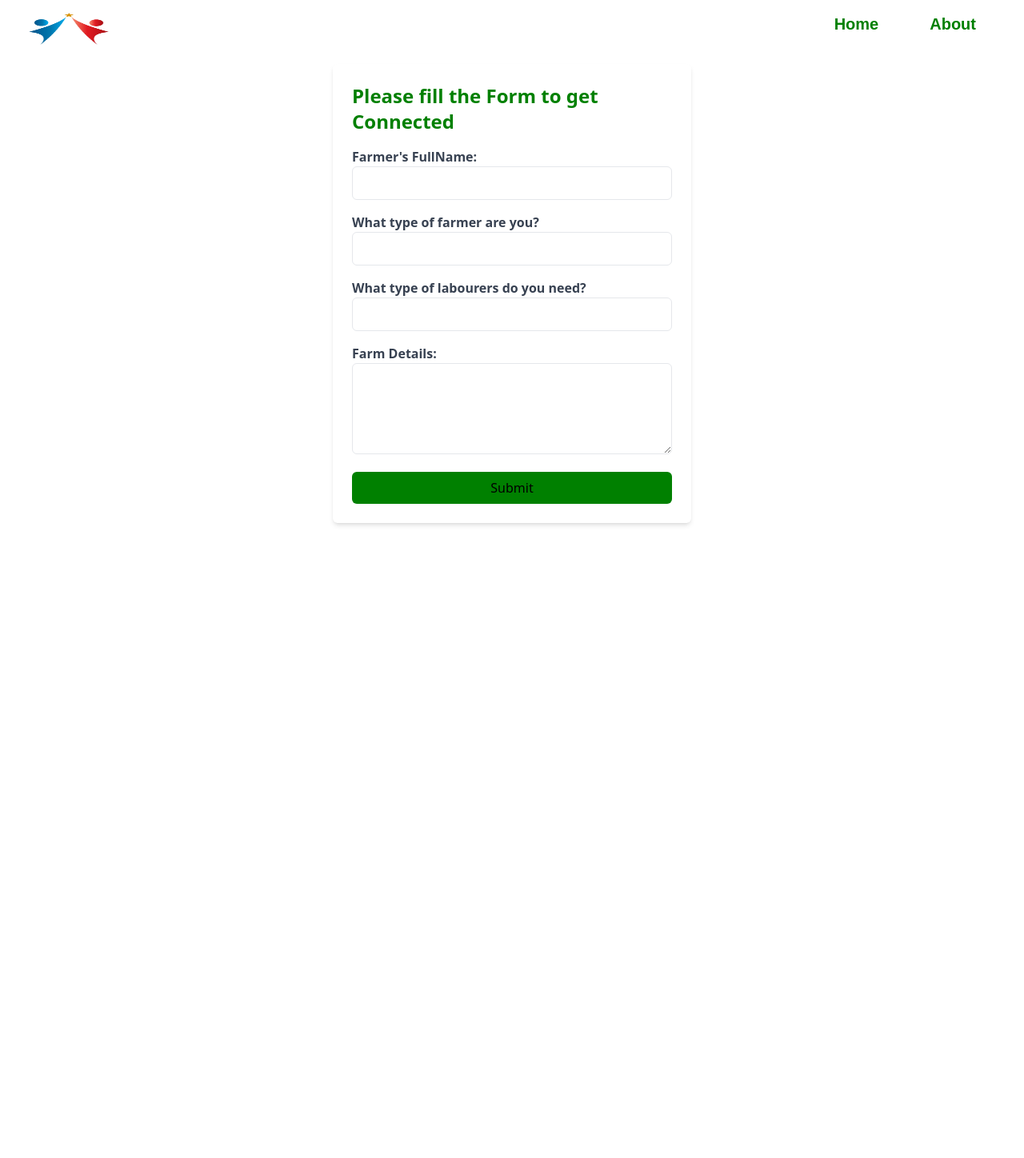
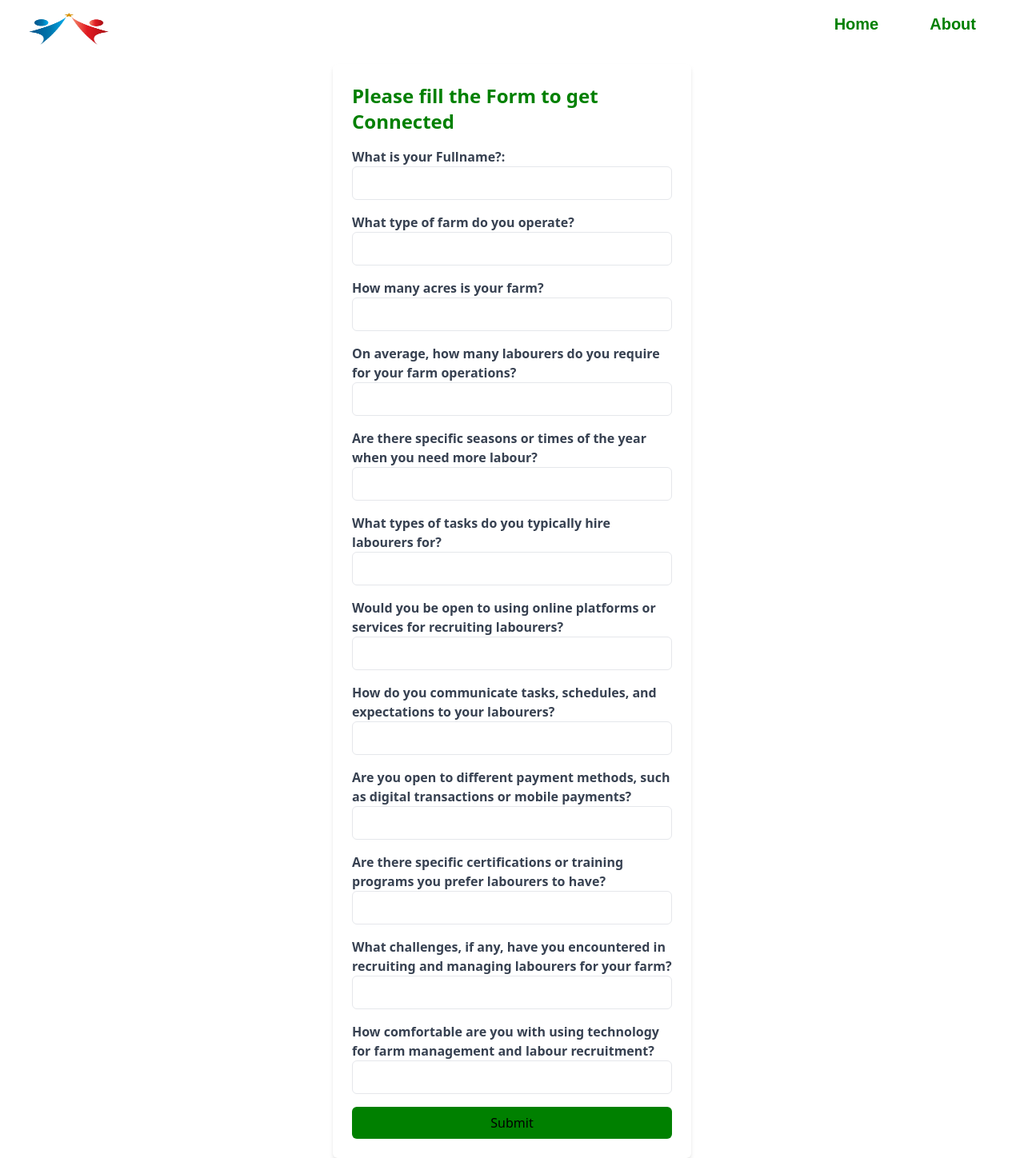
Before and after one commit to hubertproject/FarmHandAfrica, a React (Vite) app: page /form in a window 1280 px wide. Shown: the whole page at 80% size. Before the commit the page ends 800 px from the top, so only its background shows below. Built offline with nearby package versions, Linux system fonts and the light colour scheme.

Commit message:
Update form inputs and labels

```diff
--- a/src/components/Form.jsx
+++ b/src/components/Form.jsx
@@ -45,11 +45,16 @@ const Form = () => {
         </div>
       ) : (
         <div className="max-w-md mx-auto mt-20 p-6 bg-white rounded-md shadow-md">
-          <h2 className="text-2xl font-bold mb-4 text-green">Please fill the Form to get Connected</h2>
+          <h2 className="text-2xl font-bold mb-4 text-green">
+            Please fill the Form to get Connected
+          </h2>
           <form onSubmit={handleSubmit}>
             <div className="mb-4">
-              <label htmlFor="farmerName" className="block text-gray-700 font-bold">
-                Farmer's FullName:
+              <label
+                htmlFor="farmerName"
+                className="block text-gray-700 font-bold"
+              >
+                What is your Fullname?:
               </label>
               <input
                 type="text"
@@ -62,8 +67,11 @@ const Form = () => {
               />
             </div>
             <div className="mb-4">
-              <label htmlFor="farmerInitials" className="block text-gray-700 font-bold">
-                What type of farmer are you?
+              <label
+                htmlFor="farmerInitials"
+                className="block text-gray-700 font-bold"
+              >
+                What type of farm do you operate?
               </label>
               <input
                 type="text"
@@ -76,8 +84,11 @@ const Form = () => {
               />
             </div>
             <div className="mb-4">
-              <label htmlFor="connectionPreference" className="block text-gray-700 font-bold">
-                What type of labourers do you need?
+              <label
+                htmlFor="connectionPreference"
+                className="block text-gray-700 font-bold"
+              >
+                How many acres is your farm?
               </label>
               <input
                 type="text"
@@ -90,19 +101,167 @@ const Form = () => {
               />
             </div>
             <div className="mb-4">
-              <label htmlFor="farmDetails" className="block text-gray-700 font-bold">
-                Farm Details:
+              <label
+                htmlFor="connectionPreference"
+                className="block text-gray-700 font-bold"
+              >
+                On average, how many labourers do you require for your farm
+                operations?
               </label>
-              <textarea
-                id="farmDetails"
-                name="farmDetails"
-                value={formData.farmDetails}
+              <input
+                type="text"
+                id="connectionPreference"
+                name="connectionPreference"
+                value={formData.connectionPreference}
                 onChange={handleChange}
-                rows="4"
                 className="w-full p-2 border rounded-md"
                 required
-              ></textarea>
+              />
             </div>
+            <div className="mb-4">
+              <label
+                htmlFor="connectionPreference"
+                className="block text-gray-700 font-bold"
+              >
+                Are there specific seasons or times of the year when you need
+                more labour?
+              </label>
+              <input
+                type="text"
+                id="connectionPreference"
+                name="connectionPreference"
+                value={formData.connectionPreference}
+                onChange={handleChange}
+                className="w-full p-2 border rounded-md"
+                required
+              />
+            </div>
+            <div className="mb-4">
+              <label
+                htmlFor="connectionPreference"
+                className="block text-gray-700 font-bold"
+              >
+                What types of tasks do you typically hire labourers for?
+              </label>
+              <input
+                type="text"
+                id="connectionPreference"
+                name="connectionPreference"
+                value={formData.connectionPreference}
+                onChange={handleChange}
+                className="w-full p-2 border rounded-md"
+                required
+              />
+            </div>
+            <div className="mb-4">
+              <label
+                htmlFor="connectionPreference"
+                className="block text-gray-700 font-bold"
+              >
+                Would you be open to using online platforms or services for
+                recruiting labourers?
+              </label>
+              <input
+                type="text"
+                id="connectionPreference"
+                name="connectionPreference"
+                value={formData.connectionPreference}
+                onChange={handleChange}
+                className="w-full p-2 border rounded-md"
+                required
+              />
+            </div>
+            <div className="mb-4">
+              <label
+                htmlFor="connectionPreference"
+                className="block text-gray-700 font-bold"
+              >
+                How do you communicate tasks, schedules, and expectations to
+                your labourers?
+              </label>
+              <input
+                type="text"
+                id="connectionPreference"
+                name="connectionPreference"
+                value={formData.connectionPreference}
+                onChange={handleChange}
+                className="w-full p-2 border rounded-md"
+                required
+              />
+            </div>
+            <div className="mb-4">
+              <label
+                htmlFor="connectionPreference"
+                className="block text-gray-700 font-bold"
+              >
+                Are you open to different payment methods, such as digital
+                transactions or mobile payments?
+              </label>
+              <input
+                type="text"
+                id="connectionPreference"
+                name="connectionPreference"
+                value={formData.connectionPreference}
+                onChange={handleChange}
+                className="w-full p-2 border rounded-md"
+                required
+              />
+            </div>
+            <div className="mb-4">
+              <label
+                htmlFor="connectionPreference"
+                className="block text-gray-700 font-bold"
+              >
+                Are there specific certifications or training programs you
+                prefer labourers to have?
+              </label>
+              <input
+                type="text"
+                id="connectionPreference"
+                name="connectionPreference"
+                value={formData.connectionPreference}
+                onChange={handleChange}
+                className="w-full p-2 border rounded-md"
+                required
+              />
+            </div>
+            <div className="mb-4">
+              <label
+                htmlFor="connectionPreference"
+                className="block text-gray-700 font-bold"
+              >
+                What challenges, if any, have you encountered in recruiting and
+                managing labourers for your farm?
+              </label>
+              <input
+                type="text"
+                id="connectionPreference"
+                name="connectionPreference"
+                value={formData.connectionPreference}
+                onChange={handleChange}
+                className="w-full p-2 border rounded-md"
+                required
+              />
+            </div>
+            <div className="mb-4">
+              <label
+                htmlFor="connectionPreference"
+                className="block text-gray-700 font-bold"
+              >
+                How comfortable are you with using technology for farm
+                management and labour recruitment?
+              </label>
+              <input
+                type="text"
+                id="connectionPreference"
+                name="connectionPreference"
+                value={formData.connectionPreference}
+                onChange={handleChange}
+                className="w-full p-2 border rounded-md"
+                required
+              />
+            </div>
+
             <button
               type="submit"
               className="bg-green text-black py-2 px-4 rounded-md hover:bg-green-600 transition-all w-full"
```
